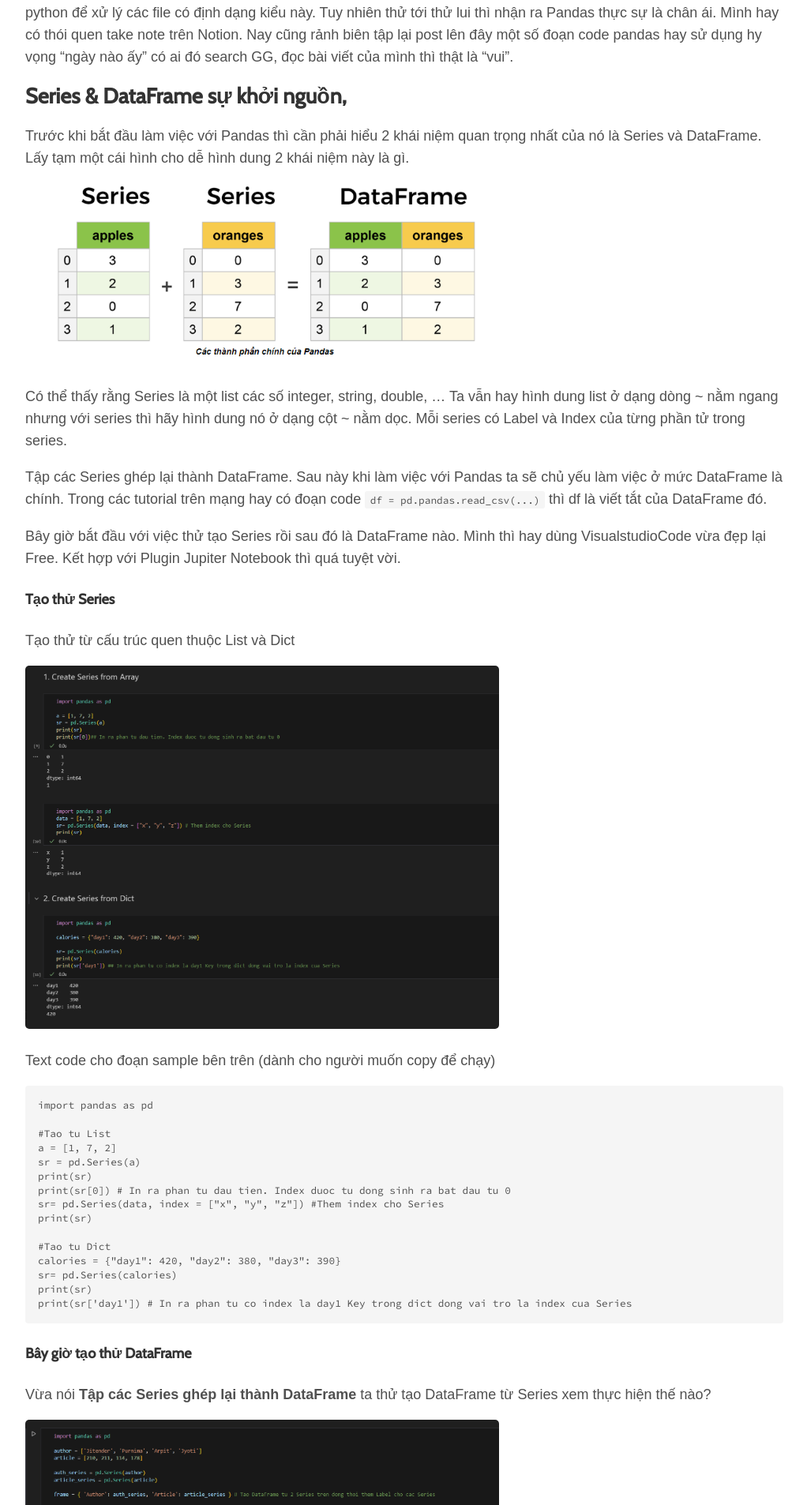
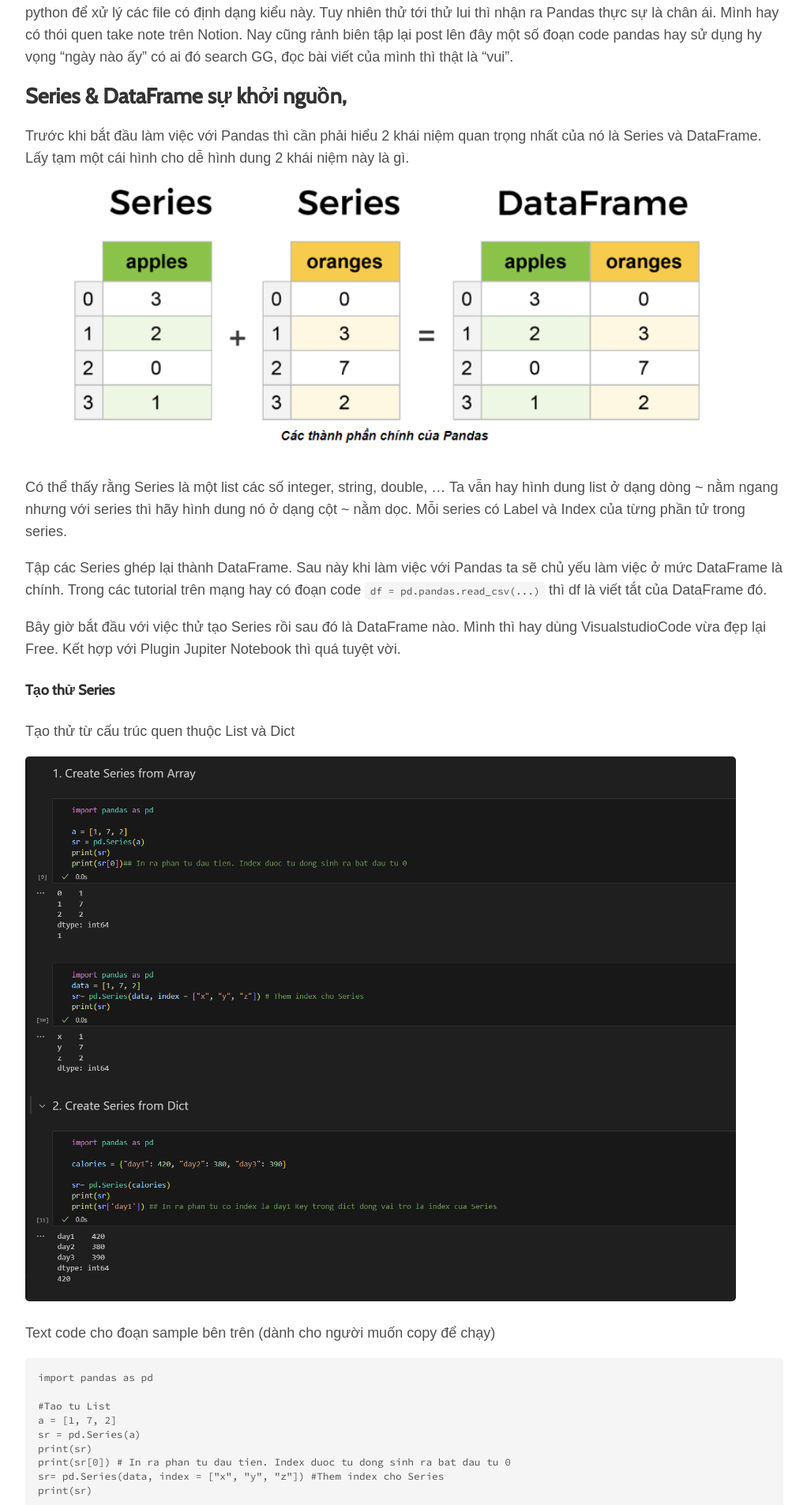
Before and after one commit to toannai/blog, a Jekyll site: the page built from _posts/2023-12-20-ghi-chu-su-dung-thu-vien-pandas-phan1.md, in a window 1280 px wide. Shown: the part 657-2563 px from the top of the page at 79% size, without its empty margins (128-1150 px from the left). Built offline with Jekyll 4.4.1, drawn with Linux system fonts in a browser that asks for light colours; some web fonts are replaced.

Commit message:
fix img size

````diff
--- a/_posts/2023-12-20-ghi-chu-su-dung-thu-vien-pandas-phan1.md
+++ b/_posts/2023-12-20-ghi-chu-su-dung-thu-vien-pandas-phan1.md
@@ -12,7 +12,7 @@ Công việc chính hàng ngày của mình thì không phải là Developer cũ
 ## Series & DataFrame sự khởi nguồn,
 Trước khi bắt đầu làm việc với Pandas thì cần phải hiểu 2 khái niệm quan trọng nhất của nó là Series và DataFrame. Lấy tạm một cái hình cho dễ hình dung 2 khái niệm này là gì.
 
-![02 series data frame]( {{site.url}}/assets/img/2023/12/20/02_series_dataframe.png){:width="600px"}
+![02 series data frame]( {{site.url}}/assets/img/2023/12/20/02_series_dataframe.png){:width="900px"}
 
 Có thể thấy rằng Series là một list các số integer, string, double, ... Ta vẫn hay hình dung list ở dạng dòng ~ nằm ngang nhưng với series thì hãy hình dung nó ở dạng cột ~ nằm dọc. Mỗi series có Label và Index của từng phần tử trong series.
 
@@ -24,7 +24,7 @@ Bây giờ bắt đầu với việc thử tạo Series rồi sau đó là DataF
 
 Tạo thử từ cấu trúc quen thuộc List và Dict
 
-![03 Create series]( {{site.url}}/assets/img/2023/12/20/03_create_series.png){:width="600px"}
+![03 Create series]( {{site.url}}/assets/img/2023/12/20/03_create_series.png){:width="900px"}
 
 Text code cho đoạn sample bên trên (dành cho người muốn copy để chạy)
 ```
@@ -49,11 +49,11 @@ print(sr['day1']) # In ra phan tu co index la day1 Key trong dict dong vai tro l
 
 Vừa nói **Tập các Series ghép lại thành DataFrame** ta thử tạo DataFrame từ Series xem thực hiện thế nào?
 
-![03 Create dataframe1]( {{site.url}}/assets/img/2023/12/20/03_create_dataframe1.png){:width="600px"}
+![03 Create dataframe1]( {{site.url}}/assets/img/2023/12/20/03_create_dataframe1.png){:width="900px"}
 
 Hoặc tạo trực tiếp từ List hoặc Dict luôn
 
-![03 Create dataframe1]( {{site.url}}/assets/img/2023/12/20/03_create_dataframe2.png){:width="600px"}
+![03 Create dataframe1]( {{site.url}}/assets/img/2023/12/20/03_create_dataframe2.png){:width="900px"}
 
 Text code cho đoạn sample bên trên (dành cho người muốn copy để chạy)
 
````
